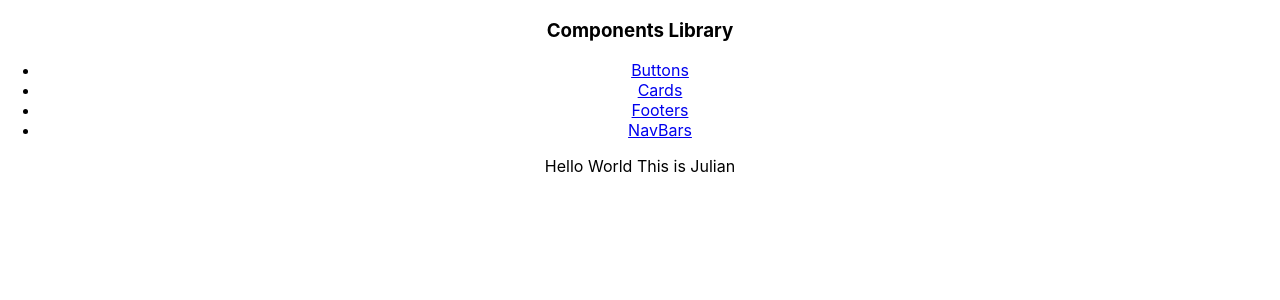
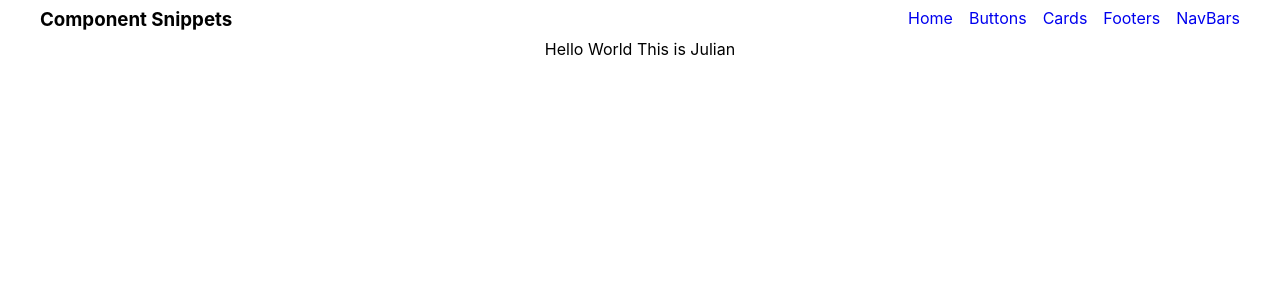
Before and after one commit to JulianEhiem/comp-library, a React (Create React App) app: page / in a window 1280 px wide. Shown: the top 300 px of the page. Built offline with nearby package versions, Linux system fonts and the light colour scheme.

Commit message:
nav component initial styling

```diff
--- a/src/components/Navigation.js
+++ b/src/components/Navigation.js
@@ -1,14 +1,17 @@
+import styles from "./navigation.module.css";
+
 const Navigation = () => {
    return (
-   <div className = "main-nav">
+   <div className = {styles.mainNav}>
        <div className="title">
-           <h3>Components Library</h3>
+           <h3>Component Snippets</h3>
        </div>
-        <ul>
-            <li><a href="#">Buttons</a></li>
-            <li><a href="#">Cards</a></li>
-            <li><a href="#">Footers</a></li>
-            <li><a href="#">NavBars</a></li>
+        <ul className={styles.navLinkContainer}>
+            <li><a href="#" className = {styles.navLink}>Home</a></li>
+            <li><a href="#" className = {styles.navLink}>Buttons</a></li>
+            <li><a href="#" className = {styles.navLink}>Cards</a></li>
+            <li><a href="#" className = {styles.navLink}>Footers</a></li>
+            <li><a href="#" className = {styles.navLink}>NavBars</a></li>
         </ul>
     </div>
     )
--- /dev/null
+++ b/src/components/navigation.module.css
@@ -0,0 +1,24 @@
+*{
+    margin: 0;
+    padding: 0;
+}
+.mainNav{
+    display: flex;
+    flex-direction: row;
+    justify-content: space-between;
+    padding: 0.5rem 2.5rem;
+}
+/* .title{
+
+} */
+.navLinkContainer{
+    display: flex;
+    list-style: none;
+}
+.navLink{
+    text-decoration: none;
+    margin-left: 1em;
+}
+.navLink:hover{
+    border-bottom: 2px solid red;
+}
```
